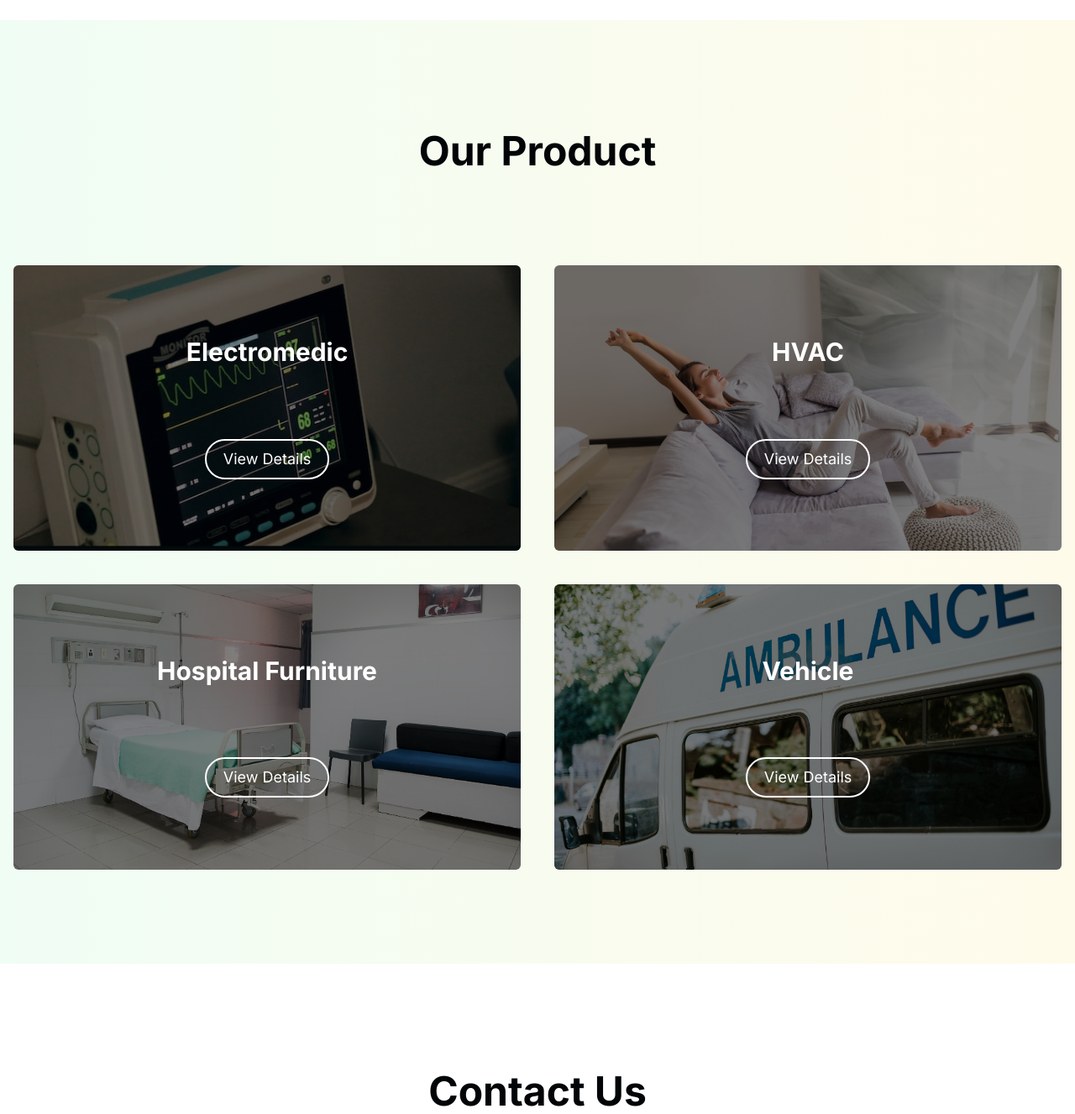
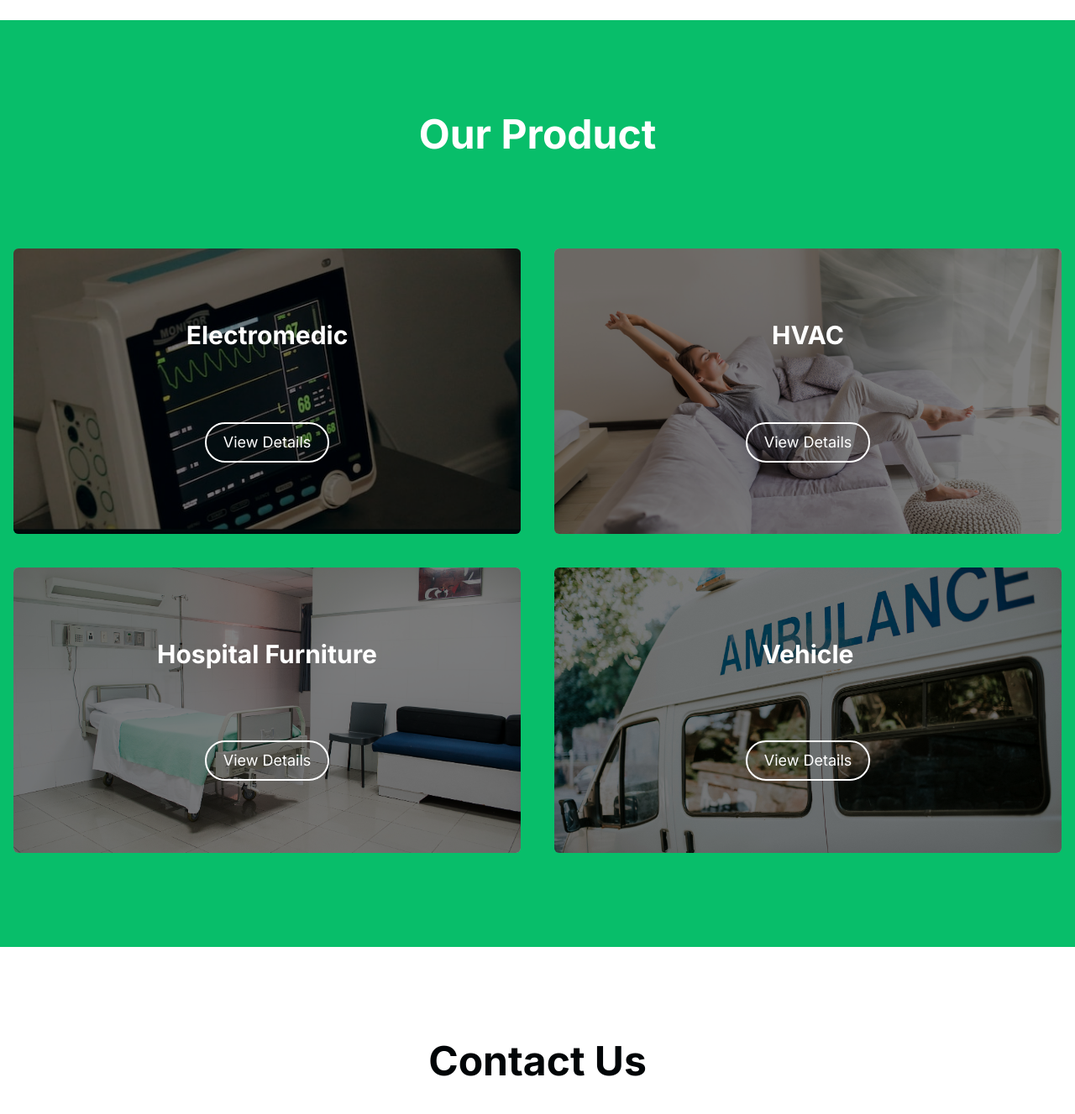
Before and after one commit to dafsuy/adi-saka-mandiri, a website: page index.html in a window 1280 px wide. Shown: the part 2400-3727 px from the top of the page at 84% size. Drawn offline with nearby package versions, Linux system fonts and the light colour scheme; a web font is replaced by a local one.

Commit message:
bg seocndary product

```diff
--- a/index.html
+++ b/index.html
@@ -664,7 +664,7 @@
       </section>
       <!-- End Brand -->
       <!-- Product Section -->
-      <section id="product" class="py-20 lg:py-28 bg-gradient-to-r from-green-50 to-amber-50">
+      <section id="product" class="py-20 lg:py-28 bg-secondary">
         <!-- Background Image -->
         <div class="">
           <!-- Backdrop -->
@@ -673,7 +673,7 @@
               <!-- Icon of product -->
               <div class="mx-auto">
                 <h2
-                  class="mt-5 text-4xl font-bold text-center text-darkColor lg:text-5xl"
+                  class="text-4xl font-bold text-center text-white lg:text-5xl"
                 >
                   Our Product
                 </h2>
@@ -757,7 +757,7 @@
             <!-- Icon of Contact -->
             <div class="flex flex-col">
               <h2
-                class="mt-4 text-4xl font-bold text-center text-darkColor lg:text-5xl"
+                class="text-4xl font-bold text-center text-darkColor lg:text-5xl"
               >
                 Contact Us
               </h2>
```
Also changed, not shown: public/css/style.css.
